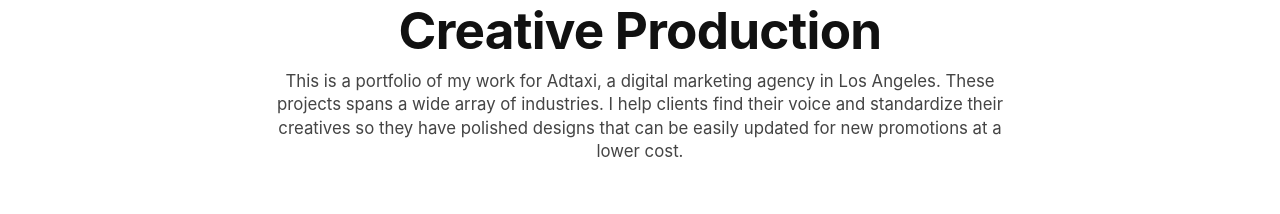
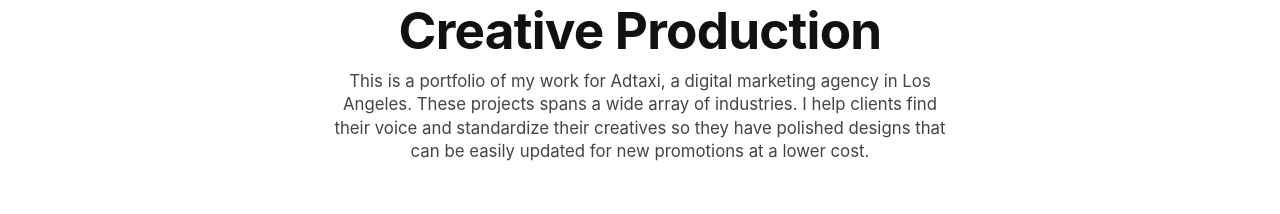
Before and after one commit to papakpmartin/kenny-portfolio, a Vue app in the folder site/: page /#/ in a window 1280 px wide. Shown: the part 128-342 px from the top of the page. Built offline with nearby package versions, Linux system fonts and the light colour scheme.

Commit message:
Improve subhead wrapping

```diff
--- a/site/src/style.css
+++ b/site/src/style.css
@@ -37,7 +37,13 @@ a { color: inherit; text-decoration: none; }
 
 .hero { padding: 3.5rem 0 2rem; max-width: 760px; margin: 0 auto; text-align: center; }
 h1 { margin: 0.6rem 0 0.75rem; font-size: clamp(2rem, 4vw, 3.4rem); line-height: 1.05; letter-spacing: -0.015em; }
-.subhead { margin: 0; color: #444; font-size: 1.05rem; }
+.subhead {
+  margin: 0 auto;
+  max-width: 58ch;
+  color: #444;
+  font-size: 1.05rem;
+  text-wrap: pretty;
+}
 
 .project-grid {
   display: grid;
@@ -78,7 +84,12 @@ h1 { margin: 0.6rem 0 0.75rem; font-size: clamp(2rem, 4vw, 3.4rem); line-height:
 .project-page { padding-top: 2rem; }
 .project-hero { max-width: 760px; margin: 0 auto 1.75rem; text-align: center; }
 .project-kicker { margin: 0; font-size: 0.8rem; letter-spacing: 0.08em; text-transform: uppercase; color: #666; }
-.project-intro { margin: 0; color: #444; }
+.project-intro {
+  margin: 0 auto;
+  max-width: 58ch;
+  color: #444;
+  text-wrap: pretty;
+}
 .project-story {
   margin: 1rem auto 0;
   max-width: 64ch;
```
